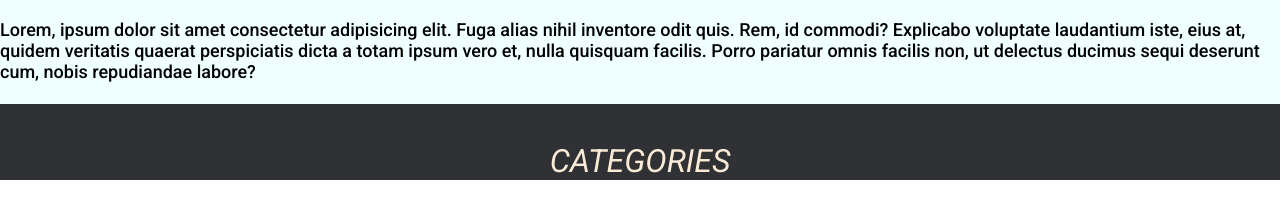
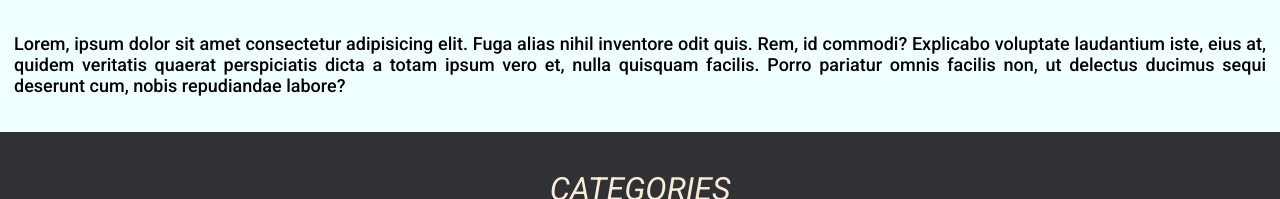
Before and after one commit to nandini7637/EVS_Project, a plain HTML site: page index.html in a window 1280 px wide. Shown: the part 1124-1323 px from the top of the page. Drawn offline with Linux system fonts and the light colour scheme.

Commit message:
margin added

```diff
--- a/index.html
+++ b/index.html
@@ -55,7 +55,7 @@
         <h1 style="text-align: center; font-size: xx-large; background-color:#0f1114dc;font-style: italic;color:antiquewhite;text-transform:uppercase;"><br>About the Project <br></h2>
             <br><br>
             <video src="about.mp4" muted loop autoplay style="height: 350px; display:block;margin: 0 auto;"></video><br><br>
-            <p style="font-size:large;">Lorem, ipsum dolor sit amet consectetur adipisicing elit. Fuga alias nihil inventore odit quis. Rem, id
+            <p style="margin:14px; padding: auto;text-align:justify ;font-size:large;">Lorem, ipsum dolor sit amet consectetur adipisicing elit. Fuga alias nihil inventore odit quis. Rem, id
                 commodi? Explicabo voluptate laudantium iste, eius at, quidem veritatis quaerat perspiciatis dicta a
                 totam ipsum vero et, nulla quisquam facilis. Porro pariatur omnis facilis non, ut delectus ducimus sequi
                 deserunt cum, nobis repudiandae labore?</p><br><br>
```
